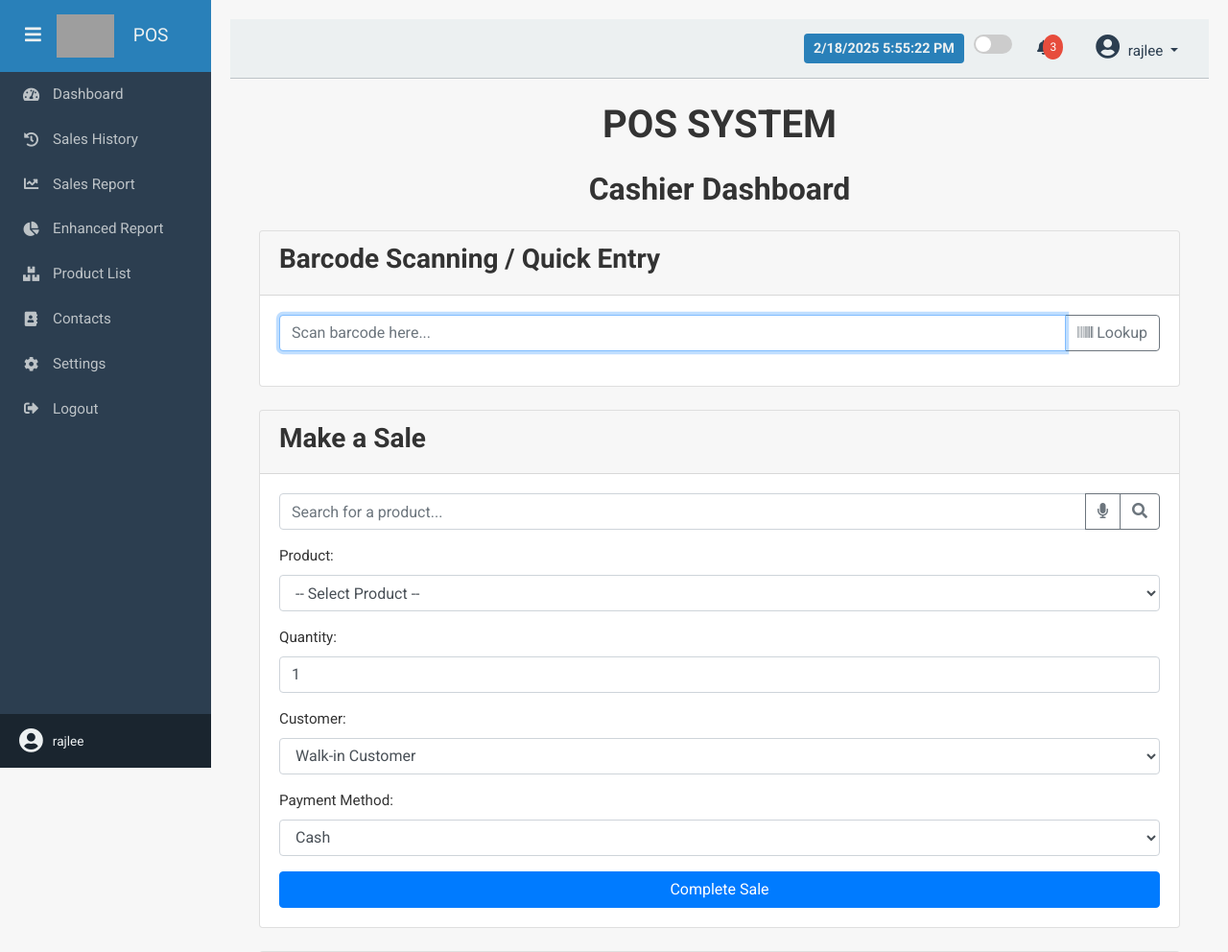
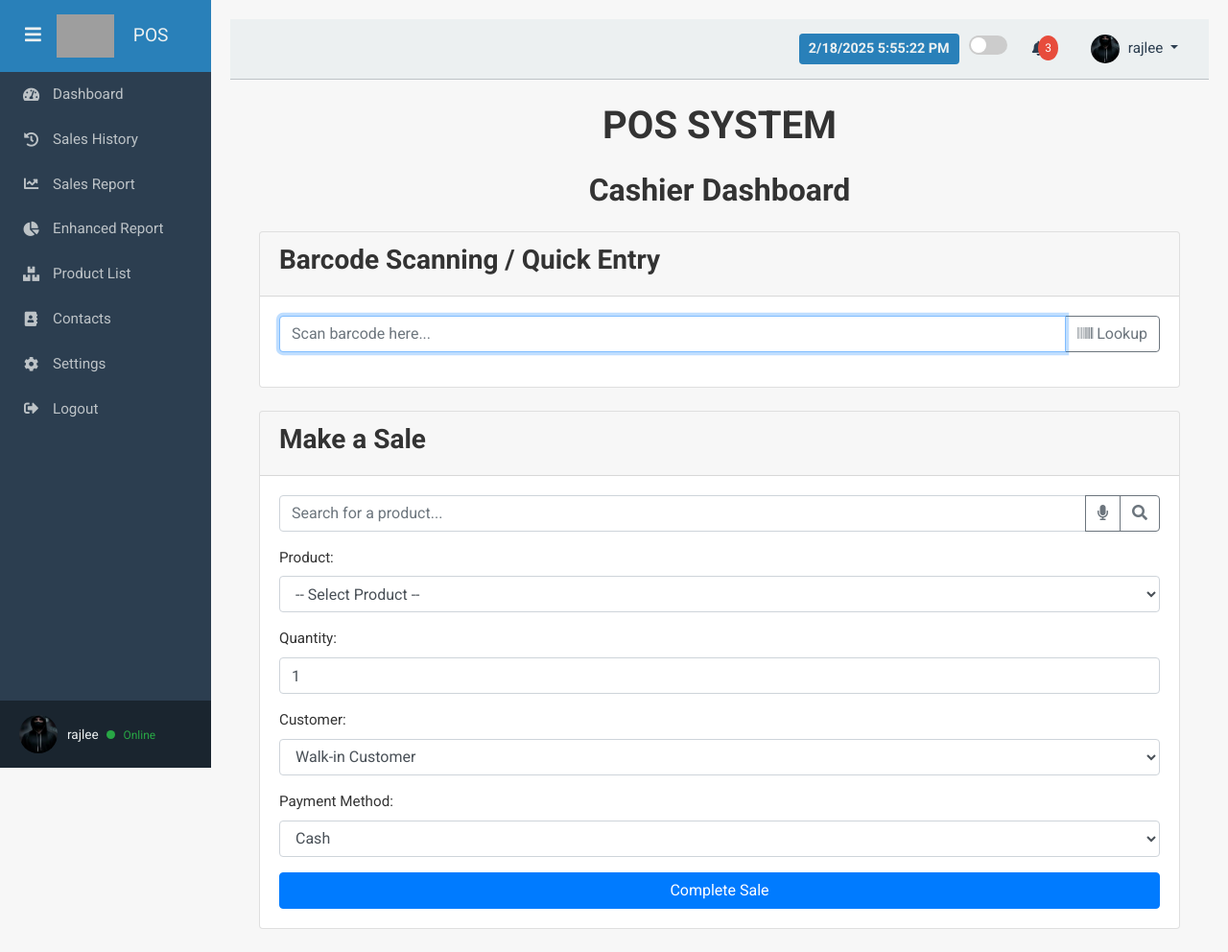
Before and after one commit to RajleeGames/POS-SYSTEM, a Django app: page /cashier/ in a window 1280 px wide. Shown: the top 992 px of the page at 96% size. Run offline with Django 5.2, Linux system fonts and the light colour scheme; a user stored in the database is signed in; data comes from the database, SQL or seed files in the repository; data that the repository does not hold is empty; some libraries are stand-ins or nearby versions; grey boxes are pictures that could not be loaded.

Commit message:
Updated base.html with changes

```diff
--- a/pos/templates/base.html
+++ b/pos/templates/base.html
@@ -118,6 +118,21 @@
       white-space: nowrap;
     }
 
+    /* Online Indicator */
+    .online-indicator {
+      display: inline-block;
+      width: 9px;
+      height: 9px;
+      background-color: #28a745; /* green dot */
+      border-radius: 50%;
+      margin-left: 5px;
+    }
+    .online-text {
+      font-size: 0.75rem;
+      color: #28a745;
+      margin-left: 5px;
+    }
+
     /* Content Area */
     #content {
       margin-left: 220px;
@@ -148,6 +163,15 @@
     }
     .user-dropdown i {
       font-size: 1.6rem;
+      margin-right: 5px;
+    }
+
+    /* Profile Image in Navbar */
+    .profile-img {
+      width: 30px;
+      height: 30px;
+      object-fit: cover;
+      border-radius: 50%;
       margin-right: 5px;
     }
 
@@ -271,9 +336,19 @@
       </nav>
     </div>
     <div class="sidebar-footer">
-      <i class="fas fa-user-circle"></i>
+      {% if user.is_authenticated and user.profile.profile_picture %}
+        <img src="{{ user.profile.profile_picture.url }}" alt="Profile Picture" class="profile-img" style="width:40px; height:40px; border-radius:50%; margin-right:10px;">
+      {% else %}
+        <i class="fas fa-user-circle" style="font-size:1.6rem; margin-right:10px;"></i>
+      {% endif %}
       <div class="user-info">
-        <span>{{ user.username }}</span>
+        <span>
+          {{ user.username }}
+          {% if user.is_authenticated %}
+            <span class="online-indicator"></span>
+            <span class="online-text">Online</span>
+          {% endif %}
+        </span>
         <small>{{ user.get_full_name }}</small>
       </div>
     </div>
@@ -304,7 +379,11 @@
         </div>
         <div class="user-dropdown dropdown">
           <a class="nav-link dropdown-toggle" href="#" id="userDropdown" data-toggle="dropdown">
-            <i class="fas fa-user-circle"></i>
+            {% if user.is_authenticated and user.profile.profile_picture %}
+              <img src="{{ user.profile.profile_picture.url }}" alt="Profile Picture" class="profile-img">
+            {% else %}
+              <i class="fas fa-user-circle"></i>
+            {% endif %}
             <span>{{ user.username }}</span>
           </a>
           <div class="dropdown-menu dropdown-menu-right" aria-labelledby="userDropdown">
```
Also changed, not shown: other parts of pos/templates/base.html (+41 -0 lines).
